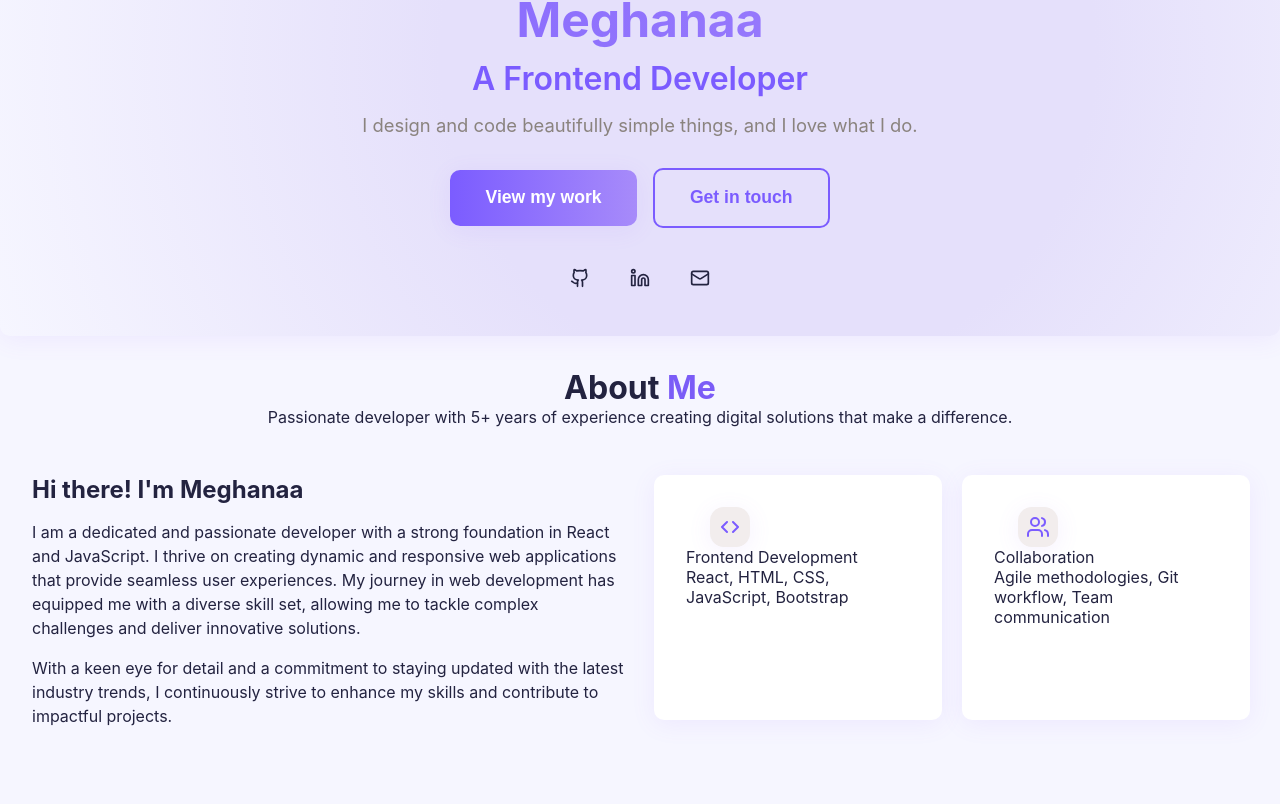
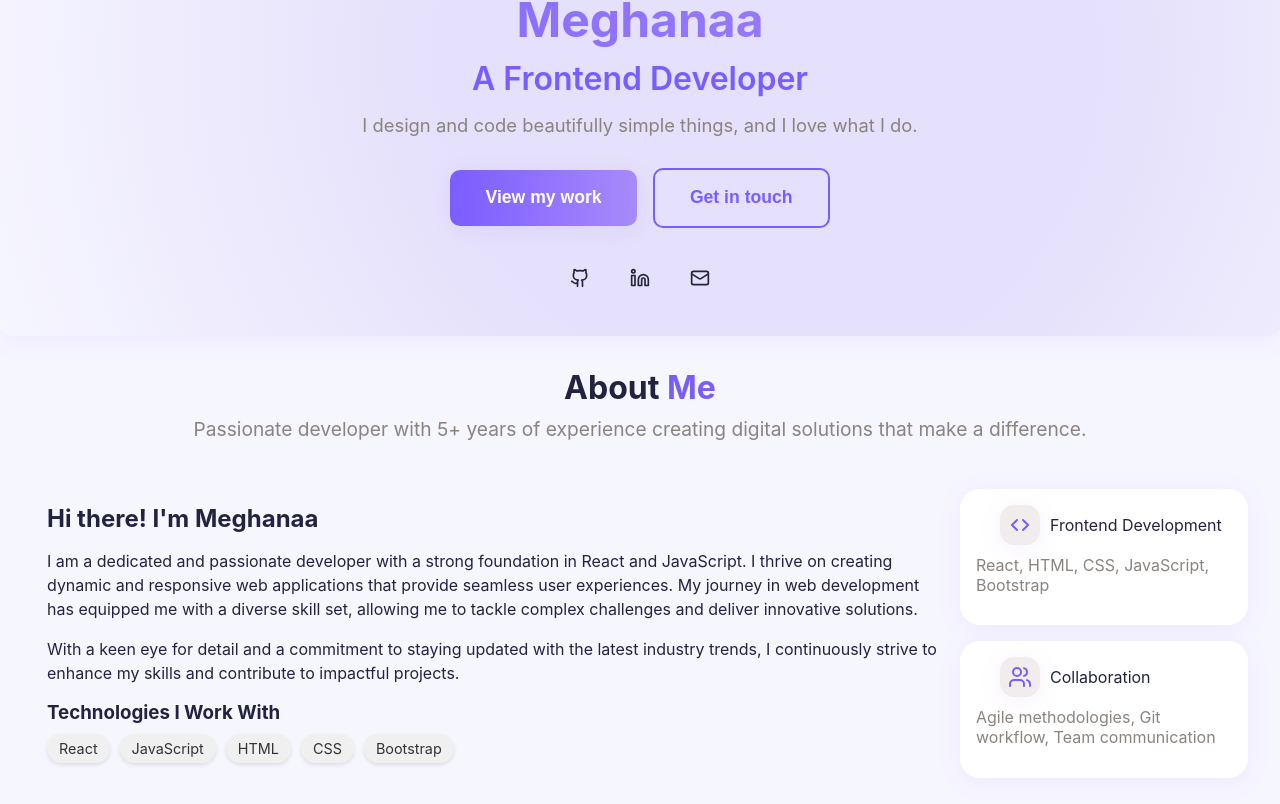
Before and after one commit to saiimeghanaa/My_Portfolio, a React (Vite) app in the folder my-portfolio/: page / in a window 1280 px wide. Shown: the part 232-1036 px from the top of the page. Before the commit the page ends 1008 px from the top, so only its background shows below. Built offline with nearby package versions, Linux system fonts and the light colour scheme.

Commit message:
aboutme-skillsCards implemented

```diff
--- a/my-portfolio/src/App.css
+++ b/my-portfolio/src/App.css
@@ -260,11 +260,14 @@ body.dark .button-outline:hover {
 /* ==== Cards (for future sections) ==== */
 .card {
   background: var(--card-bg);
-  border-radius: var(--radius);
+  border-radius: 20px;
   box-shadow: var(--shadow);
-  padding: 2em;
-  margin-bottom: 1.5em;
+  padding: 1rem;
+  /* margin-bottom: 1.5em; */
   transition: var(--transition);
+  /* display: flex; */
+  /* flex-direction: column; */
+  /* justify-content: flex-start; */
 }
 
 /* ==== Container ==== */
@@ -309,6 +312,7 @@ body.dark .button-outline:hover {
 /* ==== AboutMe ====  */
 .about-container {
   padding: 2rem;
+
 }
 
 .about-header {
@@ -316,29 +320,59 @@ body.dark .button-outline:hover {
   margin-bottom: 3rem;
 }
 
+.about-paragraph {
+  margin:10px;
+  color: #8a837e;
+  font-size: 1.2rem;
+}
 .about-header .highlight {
   color: #7b5cf7; /* purple highlight like screenshot */
+
 }
+
+
 
 .about-main {
   display: flex;
-  flex-wrap: wrap;
-  gap: 2rem;
+  /* flex-wrap: wrap; */
+  /* gap: 2rem; */
+  justify-content: space-between;
+
 }
 
 /* Left column */
 .about-text {
-  flex: 1 1 45%;
-  min-width: 300px;
+  /* flex: 1 1 45%; */
+  /* min-width: 300px; */
+  font-size: 1rem;
+  margin: 15px;
+  align-items: center;
 }
 
 /* Right column: cards in grid */
 .about-cards {
   flex: 1 1 45%;
   display: grid;
-  grid-template-columns: repeat(auto-fill, minmax(200px, 1fr));
-  gap: 1.5rem;
-  justify-items: center;
+  /* grid-template-columns: repeat(auto-fill, minmax(200px, 1fr)); */
+  gap: 1rem;
+  align-items: top;
+  border-radius: 20px;
+
+}
+.card-text{
+  text-align: auto;
+  color: #8a837e;
+}
+
+.card-main{
+   width:18rem;
+}
+
+.card-header{
+  display: flex;
+  align-items: center;
+  gap: 10px;
+  margin-bottom: 10px;
 }
 
 /* Optional: style headings */
@@ -350,6 +384,27 @@ body.dark .button-outline:hover {
 .about-text p {
   margin-bottom: 1rem;
   line-height: 1.5;
+}
+
+.skills-chips {
+  display: flex;
+  flex-wrap: wrap;
+  gap: 10px; /* space between chips */
+  margin-top: 10px;
+}
+
+.chip {
+  background-color: #f0f0f0;
+  padding: 6px 12px;
+  border-radius: 20px;
+  font-size: 0.9rem;
+  color: #333;
+  box-shadow: 0 2px 4px rgba(0, 0, 0, 0.1);
+  transition: background 0.3s ease;
+}
+
+.chip:hover {
+  background-color: #e0e0e0; /* subtle hover effect */
 }
 
 /* Mobile responsiveness */
--- a/my-portfolio/src/components/common/AboutMe.jsx
+++ b/my-portfolio/src/components/common/AboutMe.jsx
@@ -4,13 +4,20 @@ import { LuChevronsLeftRight, LuUsers } from "react-icons/lu";
 // import 'bootstrap/dist/css/bootstrap.min.css';
 
 export default function AboutMe() {
+    const skills = [
+    "React",
+    "JavaScript",
+    "HTML",
+    "CSS",
+    "Bootstrap",
+  ];
   return (
     <div className="about-container">
       <div className="about-header">
         <h1>
           About <span className="highlight">Me</span>
         </h1>
-            <p>
+        <p className="about-paragraph">
           Passionate developer with 5+ years of experience creating digital
           solutions that make a difference.
         </p>
@@ -32,18 +39,26 @@ export default function AboutMe() {
             the latest industry trends, I continuously strive to enhance my
             skills and contribute to impactful projects.
           </p>
+          <h3 className="skills-heading">Technologies I Work With</h3>
+          <div className="skills-chips">
+            {skills.map((skill, index) => (
+              <span key={index} className="chip">
+                {skill}
+              </span>
+            ))}
+          </div>
         </div>
 
         <div className="about-cards">
           <SkillsCard
             title="Frontend Development"
             text="React, HTML, CSS, JavaScript, Bootstrap"
-                image={<LuChevronsLeftRight />}
+            icon={<LuChevronsLeftRight />}
           />
           <SkillsCard
             title="Collaboration"
             text="Agile methodologies, Git workflow, Team communication"
-                image={<LuUsers />}
+            icon={<LuUsers />}
           />
         </div>
       </div>
--- a/my-portfolio/src/components/common/Card.jsx
+++ b/my-portfolio/src/components/common/Card.jsx
@@ -1,14 +1,17 @@
 import button from 'react-bootstrap/Button';
 import Card from 'react-bootstrap/Card';
 
-export default function SkillsCard({text, title, image}) {
+export default function SkillsCard({text, title, icon, skills = []}) {
   return (
-    <Card style={{ width: '18rem' }}>
+    <Card className="card-main">
       {/* <Card.Img variant="top" src={image} /> */}
-      <Card.Body>
-        <div className="card-icon">{image}</div>
-        <Card.Title>{title}</Card.Title>
-        <Card.Text>{text}</Card.Text>
+      <Card.Body className="card-body">
+        <div className="card-header">
+          <div className="card-icon">{icon}</div>
+          <Card.Title>{title}</Card.Title>
+        </div>
+
+        <Card.Text className= "card-text">{text}</Card.Text>
 
       </Card.Body>
     </Card>
```
Lines whose indentation alone changed are shown as unchanged.
